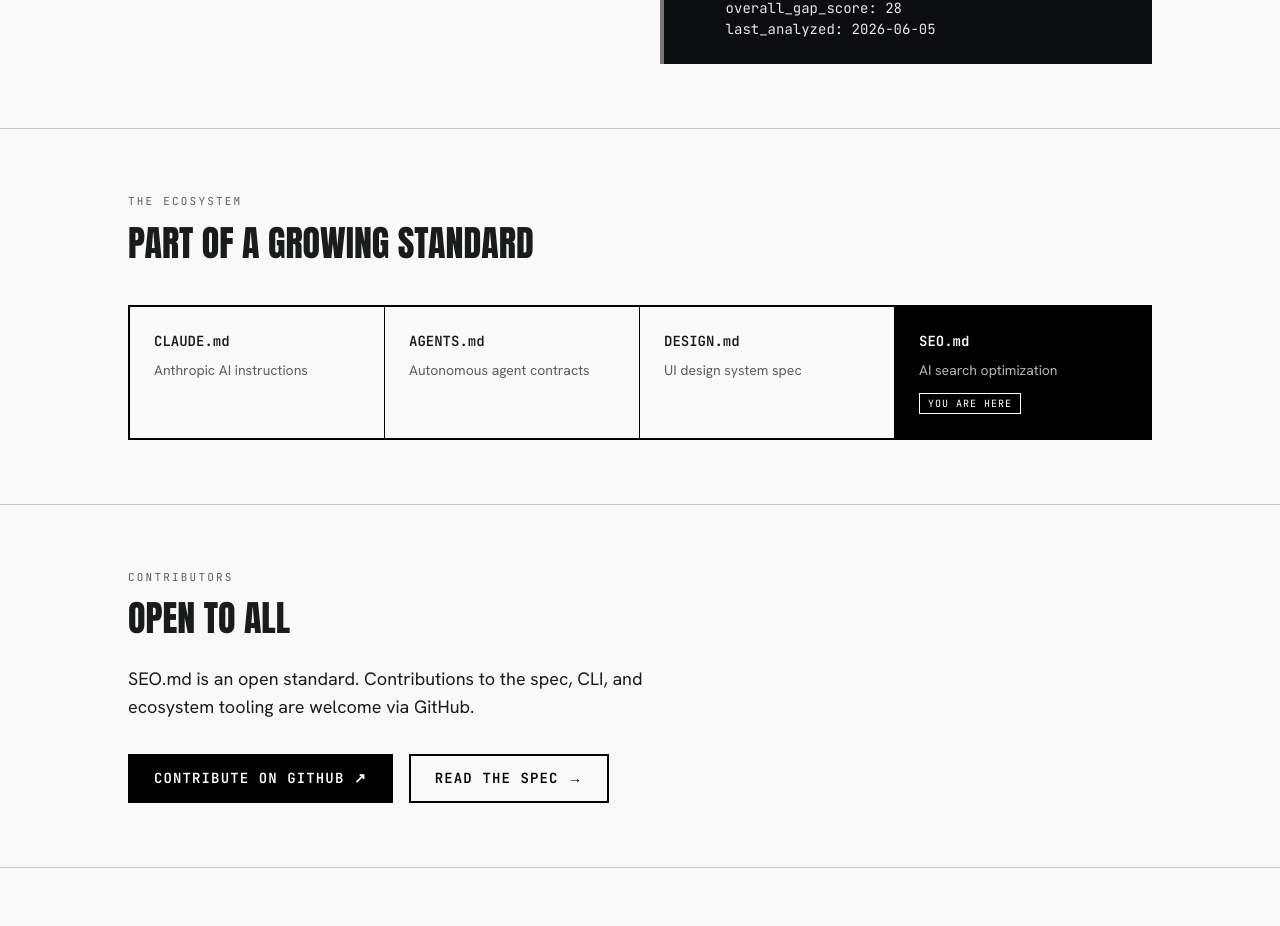
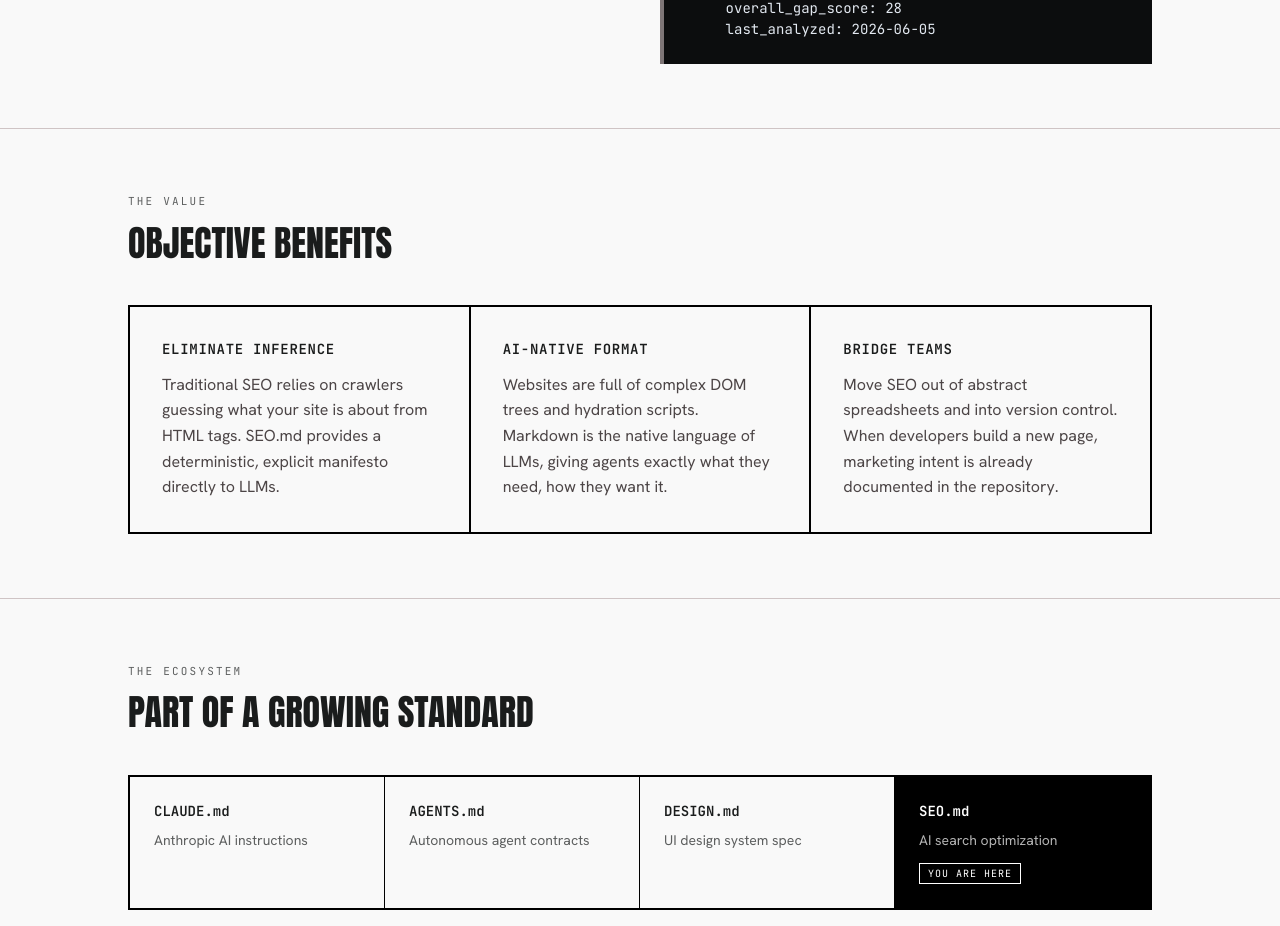
Before and after one commit to gigabit-eth/seomd.dev, a Next.js app: page / in a window 1280 px wide. Shown: the part 2452-3378 px from the top of the page. Built offline with nearby package versions, Linux system fonts and the light colour scheme.

Commit message:
feat: add objective benefits section to landing page

```diff
--- a/src/app/page.js
+++ b/src/app/page.js
@@ -239,6 +239,44 @@ aeo:
         </div>
       </section>
 
+      {/* ── THE VALUE ── */}
+      <section className="px-6 md:px-16 py-16 border-b border-outline-variant">
+        <div className="max-w-5xl mx-auto">
+          <p className="font-mono text-[11px] uppercase tracking-[0.2em] text-secondary mb-3">
+            THE VALUE
+          </p>
+          <h2 className="font-display text-headline-lg uppercase leading-headline mb-10">
+            OBJECTIVE BENEFITS
+          </h2>
+
+          <div className="grid grid-cols-1 md:grid-cols-3 gap-0 border-t-2 border-l-2 border-primary">
+            {[
+              {
+                title: 'ELIMINATE INFERENCE',
+                desc: 'Traditional SEO relies on crawlers guessing what your site is about from HTML tags. SEO.md provides a deterministic, explicit manifesto directly to LLMs.',
+              },
+              {
+                title: 'AI-NATIVE FORMAT',
+                desc: 'Websites are full of complex DOM trees and hydration scripts. Markdown is the native language of LLMs, giving agents exactly what they need, how they want it.',
+              },
+              {
+                title: 'BRIDGE TEAMS',
+                desc: 'Move SEO out of abstract spreadsheets and into version control. When developers build a new page, marketing intent is already documented in the repository.',
+              },
+            ].map((value, i) => (
+              <div key={i} className="p-8 border-r-2 border-b-2 border-primary bg-surface hover:bg-surface-container transition-colors">
+                <h3 className="font-mono text-label-mono font-semibold uppercase tracking-wider mb-3">
+                  {value.title}
+                </h3>
+                <p className="font-body text-body-md text-on-surface-variant leading-body">
+                  {value.desc}
+                </p>
+              </div>
+            ))}
+          </div>
+        </div>
+      </section>
+
       {/* ── ECOSYSTEM ── */}
       <section className="px-6 md:px-16 py-16 border-b border-outline-variant">
         <div className="max-w-5xl mx-auto">
```
